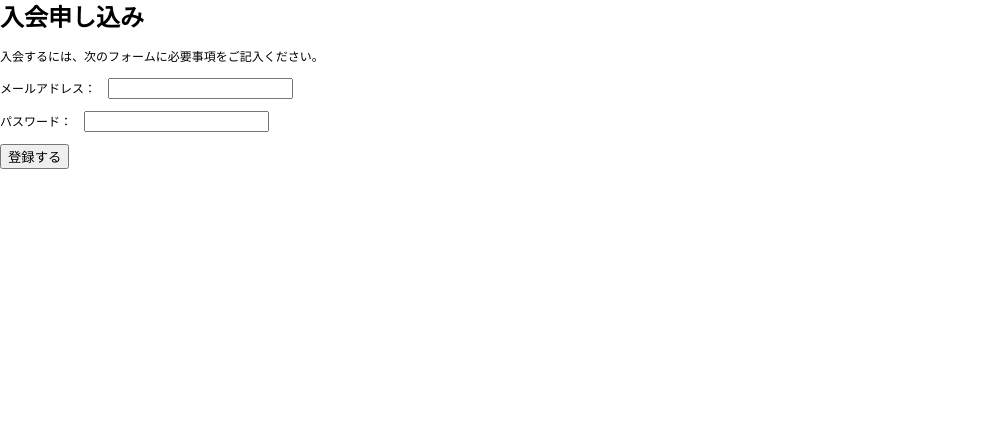
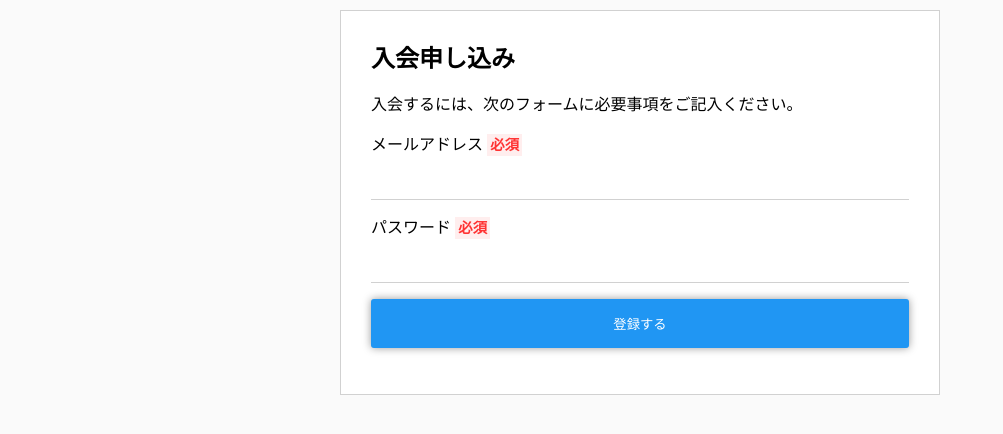
Before and after one commit to MItoTomorrowNeverKnows/html01, a plain HTML site: page index.html in a window 1280 px wide. Shown: the whole page, without its empty margins (0-1003 px from the left). Drawn offline with Linux system fonts and the light colour scheme.

Commit message:
セクション２完了

```diff
--- a/css/style.css
+++ b/css/style.css
@@ -1,9 +1,44 @@
 @import url(sanitize.css);
 
+body {
+    background-color: #fafafa;
+}
 h1 {
     font-size: 24px;
     margin: 0;
 }
-p {
-    font-size: 12px;
+label {
+    display: block;
+    margin-bottom: .5em;
 }
+.content {
+    background-color: #FFF;
+    width: 600px;
+    margin: 10px auto;
+    border: 1px solid #d1d1d1;
+    padding: 30px;
+}
+input {
+    border: none;
+    border-bottom: 1px solid #d1d1d1;
+    font-size: 16px;
+    padding: 8px;
+    width: 100%;
+}
+button {
+    width: 100%;
+    background-color: #2096f3;
+    color: #FFF;
+    border: none;
+    padding: 15px;
+    border-radius: 3px;
+    box-shadow: 0 0 8px rgba(0,0,0,.4);
+}
+.required {
+    background-color: #fee;
+    color: #f33;
+    padding: 3px;
+    font-size: .9em;
+    font-weight: bold;
+    margin-left: .3em;
+}
--- a/index.html
+++ b/index.html
@@ -4,14 +4,15 @@
         <meta charset="UTF-8">
         <meta name="viewport" content="width=device-width">
         <title>入会申し込み</title>
-        <link rel="stylesheet" href="css/sanitize.css">
         <link rel="stylesheet" href="css/style.css">
     </head>
     <body>
-        <h1>入会申し込み</h1>
-        <p>入会するには、次のフォームに必要事項をご記入ください。</p>
-        <p>メールアドレス：　<input type="email" name="mymail"></p>
-        <p>パスワード：　<input type="password" name="mypassword"></p>
-        <p><button type="submit">登録する</button></p>
+        <div class="content">
+            <h1>入会申し込み</h1>
+            <p>入会するには、次のフォームに必要事項をご記入ください。</p>
+            <p><label for="mymail">メールアドレス<span class="required">必須</span></label><input id="mymail" type="email" name="mymail"></p>
+            <p><label for="mypassword">パスワード<span class="required">必須</span></label><input id="mypassword" type="password" name="mypassword"></p>
+            <p><button type="submit">登録する</button></p>
+        </div>
     </body>
 </html>
```
Also changed, not shown: 1 other file.
